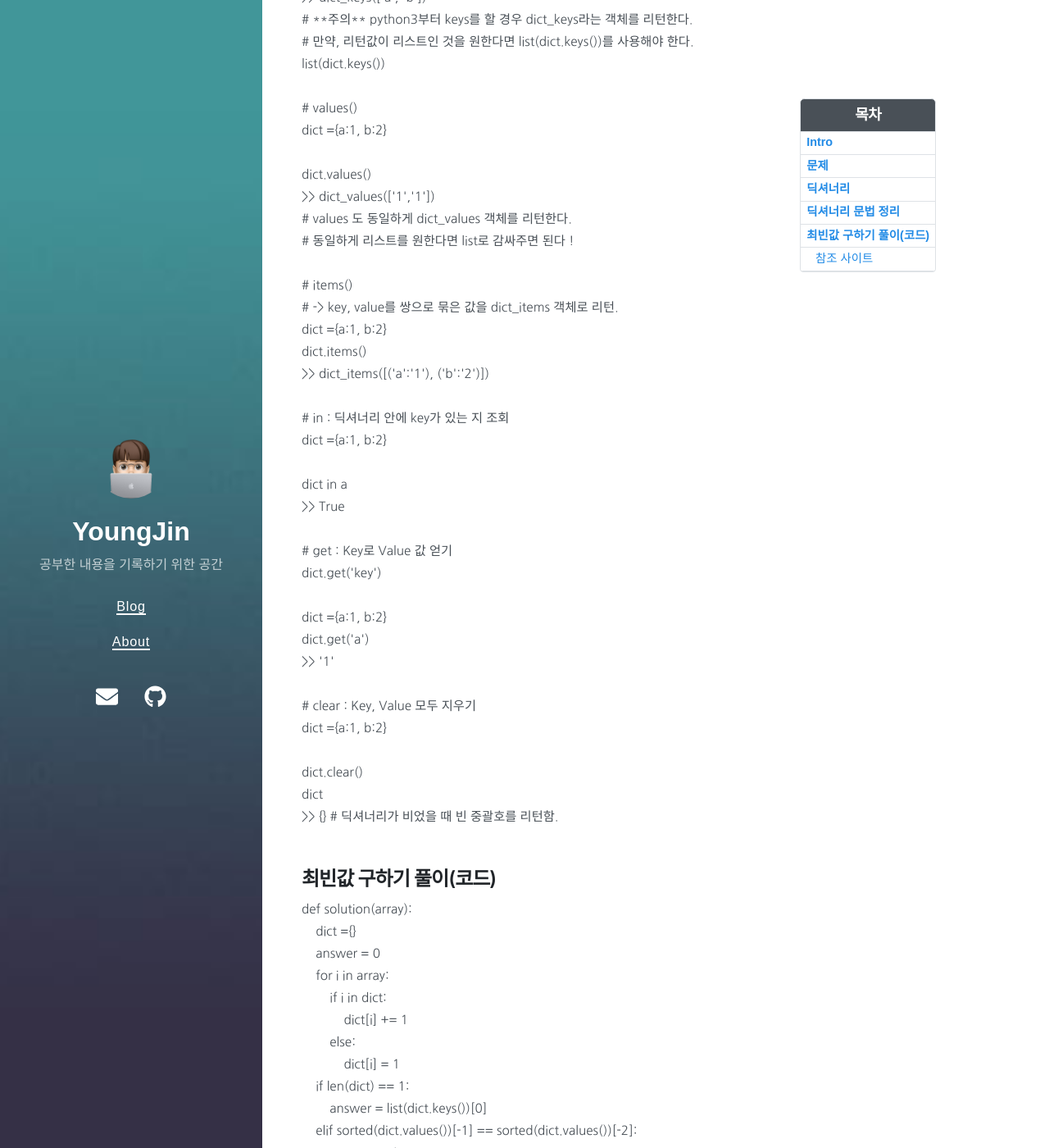
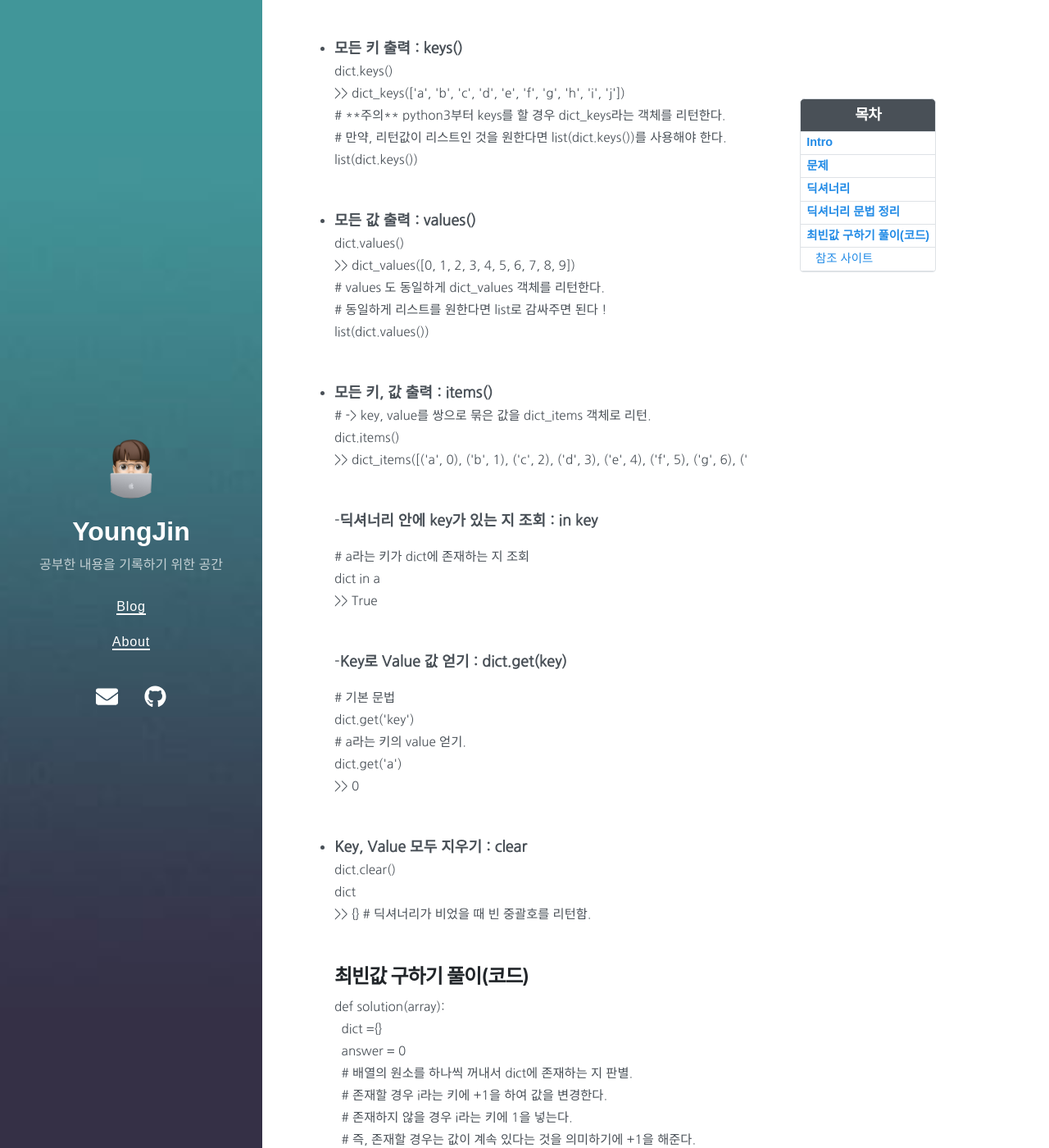
Before and after one commit to parkyoungjiin/parkyoungjiin.github.io, a Jekyll site: the page built from _posts/2023-03-30-최빈값 구하기(programmers).md, in a window 1280 px wide and 1400 px high, scrolled down 1346 px. Shown: the whole window at 82% size. Built offline with Jekyll 4.4.1, drawn with Linux system fonts in a browser that asks for light colours; nearby versions of some CDN libraries; some of the changed text lies outside the part shown.

Commit message:
2023-05-02 게시물 수정

````diff
--- a/_posts/2023-03-30-최빈값 구하기(programmers).md
+++ b/_posts/2023-03-30-최빈값 구하기(programmers).md
@@ -15,90 +15,99 @@ toc_label: "최빈값"
 ## 문제
 최빈값은 주어진 값 중에서 가장 자주 나오는 값을 의미합니다. 정수 배열 array가 매개변수로 주어질 때, 최빈값을 return 하도록 solution 함수를 완성해보세요. 최빈값이 여러 개면 -1을 return 합니다.
 
-처음 생각 -> 최소공배수를 활용한 풀이법 (풀리지 않아서 해설을 먼저 보았다.)
-다른 분의 풀이법 -> 딕셔너리를 사용한 풀이
+**처음 생각** -> 최소공배수를 활용한 풀이법 (풀리지 않아서 해설을 먼저 보았다.)<br>
+**참고한 풀이법** -> 딕셔너리를 사용한 풀이
 
-딕셔너리를 사용한 경험이 많이 없어서 떠오르지 않았다.
+딕셔너리를 사용한 경험이 많이 없어서 떠오르지 않았다. 그렇기에 이를 정리하여 기록한다.
 
 ## 딕셔너리
 - 딕셔너리란, 직역하면 사전이라는 뜻을 갖고 있는데 사람 = people 처럼 **키:값 형태**로 저장하는 자료형이다. <br>
 - value(값)에는 문자열, 숫자, 리스트, 튜플 다 들어갈 수 있다.
 
 ## 딕셔너리 문법 정리
+- **선언**
 ```Python
-# 선언
-dict ={}
-
-# 쌍 추가
-dict[key] = 값
-
-dict['a'] = 1 # a라는 키에 대응하는 1이라는 값이 추가.
+dict = {'a':0, 'b':1, 'c':2, 'd':3, 'e':4, 'f':5, 'g':6, 'h':7, 'i':8, 'j':9}
+```
+- **쌍(키,값) 추가 : dict[key] = value**
+```Python
+# 쌍 추가 문법
+dict[key] = value
+# a라는 키에 대응하는 1이라는 값이 추가.
+dict['a'] = 1
 >> dict[a:1]
-
-# 쌍 제거 (키 : 값 삭제)
+```
+- **쌍 제거 (키 : 값 삭제) : del dict[key]**
+```Python
+# 쌍 삭제 문법
 del dict[key]
-
+# a의 키를 가진 쌍을 삭제
 del dict[a]
 >> {} # 딕셔너리가 비었을 때 빈 중괄호를 리턴함.
-
-# keys()
-dict ={a:1, b:2}
-
+```
+- **모든 키 출력 : keys()**
+```Python
 dict.keys()
->> dict_keys(['a', 'b'])
+>> dict_keys(['a', 'b', 'c', 'd', 'e', 'f', 'g', 'h', 'i', 'j'])
 # **주의** python3부터 keys를 할 경우 dict_keys라는 객체를 리턴한다.
 # 만약, 리턴값이 리스트인 것을 원한다면 list(dict.keys())를 사용해야 한다.
 list(dict.keys())
-
-# values()
-dict ={a:1, b:2}
-
+```
+- **모든 값 출력 : values()**
+```Python
 dict.values()
->> dict_values(['1','1'])
+>> dict_values([0, 1, 2, 3, 4, 5, 6, 7, 8, 9])
 # values 도 동일하게 dict_values 객체를 리턴한다.
 # 동일하게 리스트를 원한다면 list로 감싸주면 된다 !
-
-# items()
+list(dict.values())
+```
+- **모든 키, 값 출력 : items()**
+```Python
 # -> key, value를 쌍으로 묶은 값을 dict_items 객체로 리턴.
-dict ={a:1, b:2}
 dict.items()
->> dict_items([('a':'1'), ('b':'2')])
-
-# in : 딕셔너리 안에 key가 있는 지 조회
-dict ={a:1, b:2}
-
+>> dict_items([('a', 0), ('b', 1), ('c', 2), ('d', 3), ('e', 4), ('f', 5), ('g', 6), ('h', 7), ('i', 8), ('j', 9)])
+```
+-**딕셔너리 안에 key가 있는 지 조회 : in key**
+```Python
+# a라는 키가 dict에 존재하는 지 조회
 dict in a
 >> True
-
-# get : Key로 Value 값 얻기
+```
+-**Key로 Value 값 얻기 : dict.get(key)**
+```Python
+# 기본 문법
 dict.get('key')
-
-dict ={a:1, b:2}
+# a라는 키의 value 얻기.
 dict.get('a')
->> '1'
-
-# clear : Key, Value 모두 지우기
-dict ={a:1, b:2}
-
+>> 0
+```
+- **Key, Value 모두 지우기 : clear**
+```Python
 dict.clear()
 dict
 >> {} # 딕셔너리가 비었을 때 빈 중괄호를 리턴함.
 ```
-
 ## 최빈값 구하기 풀이(코드)
 ```Python
 def solution(array):
     dict ={}
     answer = 0
+    # 배열의 원소를 하나씩 꺼내서 dict에 존재하는 지 판별.
+    # 존재할 경우 i라는 키에 +1을 하여 값을 변경한다.
+    # 존재하지 않을 경우 i라는 키에 1을 넣는다.
+    # 즉, 존재할 경우는 값이 계속 있다는 것을 의미하기에 +1을 해준다.
     for i in array:
         if i in dict:
             dict[i] += 1
         else:
             dict[i] = 1
+    # 조건1: dict 길이가 1인 경우(값이 하나인 경우) -> 0번지의 키 값을 출력.
     if len(dict) == 1:
         answer = list(dict.keys())[0]
+    # 조건2:값을 정렬했을 때 최빈값이 여러 개면 -1을 return 합니다.
     elif sorted(dict.values())[-1] == sorted(dict.values())[-2]:
         answer = -1
+    # 조건3: 1,2의 조건을 벗어난 경우는 최빈값이 1개로 dict를 오름차순 정렬했을 때 마지막에 위치한 (-1번지) 값을 변수에 저장한 뒤 해당 key값을 저장함.
     else:
         first_value = sorted(dict.values())[-1]
         for key, value in dict.items():
@@ -113,4 +122,4 @@ def solution(array):
 
 ### 참조 사이트
 [딕셔너리 문법정리!](https://wikidocs.net/16)<br>
-[최빈값 풀이!]()
+[최빈값 풀이!](https://upcurvewave.tistory.com/38)
````
Also changed, not shown: _posts/2023-04-09-자바 자료형(HashSet, HashMap).md (+0 -4 lines).
